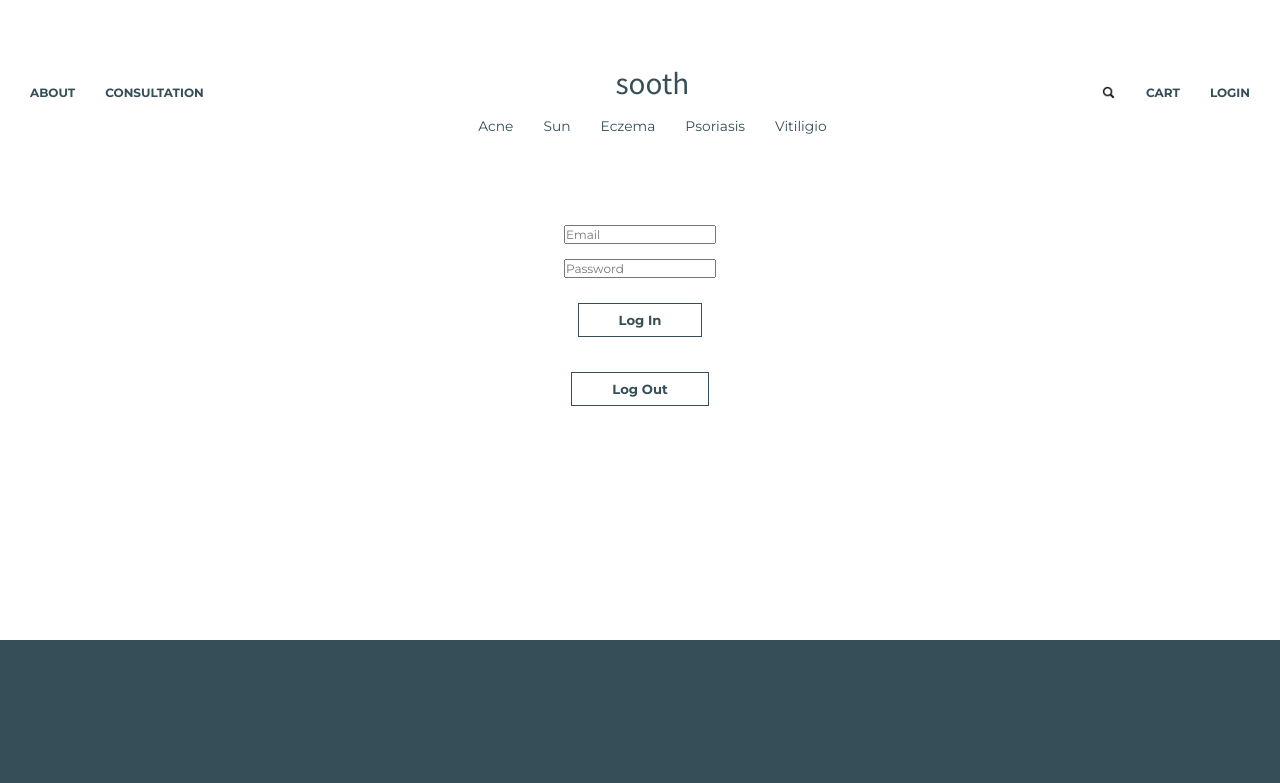
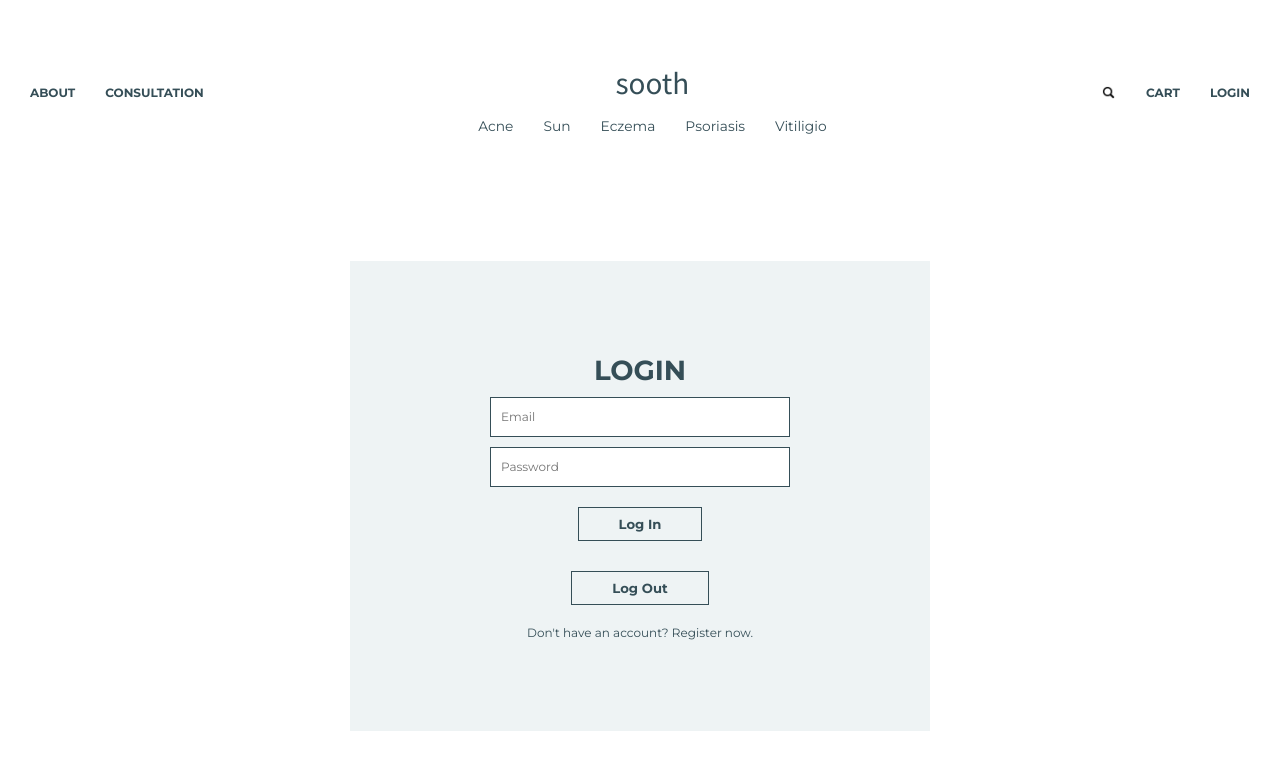
Before and after one commit to luciana-albuquerque/exercise2, a React (Create React App) app: page /login in a window 1280 px wide. Shown: the top 783 px of the page. Built offline with nearby package versions, Linux system fonts and the light colour scheme; no server answers.

Commit message:
wip register and login

```diff
--- a/src/client/components/containers/Navbar/index.js
+++ b/src/client/components/containers/Navbar/index.js
@@ -1,6 +1,8 @@
 import { useState, useContext } from "react";
 import AuthContext from "../../../context/AuthContext";
 import "./navbar.scss";
+import { signOut } from "firebase/auth";
+import { auth } from "../../../../firebase-config";
 
 //Images
 import lupa from "../../../assets/images/lupa.png";
@@ -12,6 +14,11 @@ function Navbar() {
   const [user] = useContext(AuthContext);
   const [openMenu, setOpenMenu] = useState(false);
   const handleClick = () => setOpenMenu(!openMenu);
+  console.log(user)
+
+  const logout = async () => {
+    await signOut(auth);
+  };
 
   return (
     <nav className="navbar">
@@ -50,7 +57,7 @@ function Navbar() {
       <div className={openMenu ? "account active" : "account"}>
         <img src={lupa} alt="search"></img>
         <a href="#">CART</a>
-        <a href="#">LOGIN</a>
+        { user?.email ? <a onClick={logout}>LOGOUT</a> : <a href="/login">LOGIN</a>  }
         <p>{user?.email}</p>
       </div>
     </nav>
--- a/src/client/components/general/Newsletter/newsletter.scss
+++ b/src/client/components/general/Newsletter/newsletter.scss
@@ -51,7 +51,6 @@
             outline: none;
             background: #fff;
             color: #a2a5a7;
-
         }
 
         button {
--- a/src/client/components/views/LoginPage/index.js
+++ b/src/client/components/views/LoginPage/index.js
@@ -4,8 +4,8 @@ import { signInWithEmailAndPassword, signOut } from "firebase/auth";
 import { auth } from "../../../../firebase-config";
 
 export default function LoginPage() {
-  const [email, setEmail] = useState('')
-  const [password, setPassword] = useState('')
+  const [email, setEmail] = useState("");
+  const [password, setPassword] = useState("");
 
   const login = async () => {
     try {
@@ -20,14 +20,21 @@ export default function LoginPage() {
   };
 
   return (
-    <div className="loginPage">
+    <main className="loginPage">
+      <div className="login">
+        <h3>LOGIN</h3>
         <input placeholder="Email" onChange={(e) => setEmail(e.target.value)} />
-      <input type='password'
+        <input
+          type="password"
           placeholder="Password"
           onChange={(e) => setPassword(e.target.value)}
         />
         <button onClick={login}>Log In</button>
         <button onClick={logout}>Log Out</button>
+        <p>
+          Don't have an account? <a href="/register">Register now.</a>
+        </p>
       </div>
+    </main>
   );
 }
--- a/src/client/components/views/LoginPage/loginPage.scss
+++ b/src/client/components/views/LoginPage/loginPage.scss
@@ -4,7 +4,29 @@
 .loginPage {
     @include s.flexCenter(column);
     justify-content: center;
-    height: 80vh;
+    height: 100vh;
     width: 100vw;
     row-gap: 15px;
+
+    .login {
+        @include s.flexCenter(column);
+        justify-content: center;
+        row-gap: 10px;
+        width: 580px;
+        height: 470px;
+        background-color: $backgroundColor;
+        margin-top: 15%;
+    }
+
+    input {
+        height: 40px;
+        font-size: 1em;
+        line-height: 45px;
+        padding-left: 10px;
+        border: 1px solid $primaryColor;
+        width: 300px;
+        outline: none;
+        background: #fff;
+        color: #a2a5a7;
+    }
 }
--- a/src/client/components/views/RegisterPage/index.js
+++ b/src/client/components/views/RegisterPage/index.js
@@ -11,20 +11,21 @@ export default function RegisterPage() {
   const register = async () => {
     try {
       const user = await createUserWithEmailAndPassword(auth, email, password);
-      console.log(user)
     } catch (error) {
       console.log(error.message)
     }
   }
 
   return (
-    <div className="registerPage">
-      <h3>Register</h3>
-      <input placeholder="Email" onChange={(e) => setEmail(e.target.value)}/>
-      <input type='password' placeholder="Password" onChange={(e) => setPassword(e.target.value)}/>
-      <input type='password' placeholder="Confirm password" onChange={(e) => setConfirmPassword(e.target.value)}/>
-      <button onClick={register}>Create Account</button>
-      <p>Already have an account? <a>Sign in here.</a></p>
-    </div>
+    <main className="registerPage">
+      <div className='register'>
+        <h3>REGISTER</h3>
+        <input placeholder="Email" onChange={(e) => setEmail(e.target.value)}/>
+        <input type='password' placeholder="Password" onChange={(e) => setPassword(e.target.value)}/>
+        <input type='password' placeholder="Confirm password" onChange={(e) => setConfirmPassword(e.target.value)}/>
+        <button onClick={register}>Create Account</button>
+        <p>Already have an account? <a href='/login'>Sign in here.</a></p>
+      </div>
+    </main>
   );
 }
--- a/src/client/components/views/RegisterPage/registerPage.scss
+++ b/src/client/components/views/RegisterPage/registerPage.scss
@@ -4,7 +4,29 @@
 .registerPage {
     @include s.flexCenter(column);
     justify-content: center;
-    height: 80vh;
+    height: 100vh;
     width: 100vw;
     row-gap: 15px;
+
+    .register {
+        @include s.flexCenter(column);
+        justify-content: center;
+        row-gap: 10px;
+        width: 580px;
+        height: 470px;
+        background-color: $backgroundColor;
+        margin-top: 15%;
+    }
+
+    input {
+        height: 40px;
+        font-size: 1em;
+        line-height: 45px;
+        padding-left: 10px;
+        border: 1px solid $primaryColor;
+        width: 300px;
+        outline: none;
+        background: #fff;
+        color: #a2a5a7;
+    }
 }
```
Lines whose indentation alone changed are shown as unchanged.
